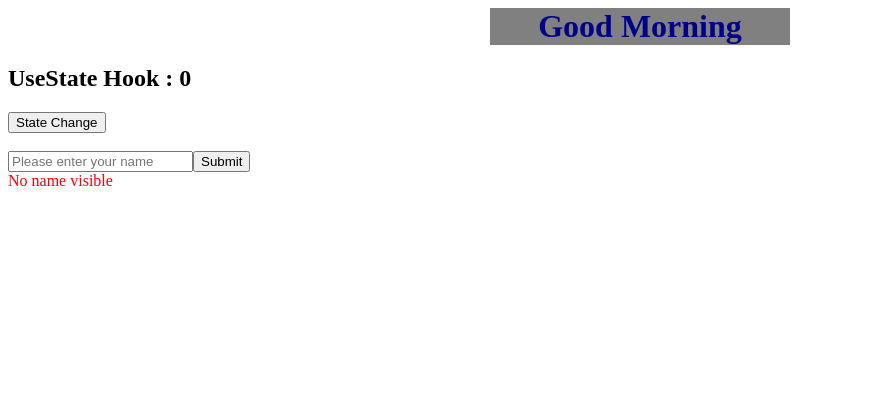
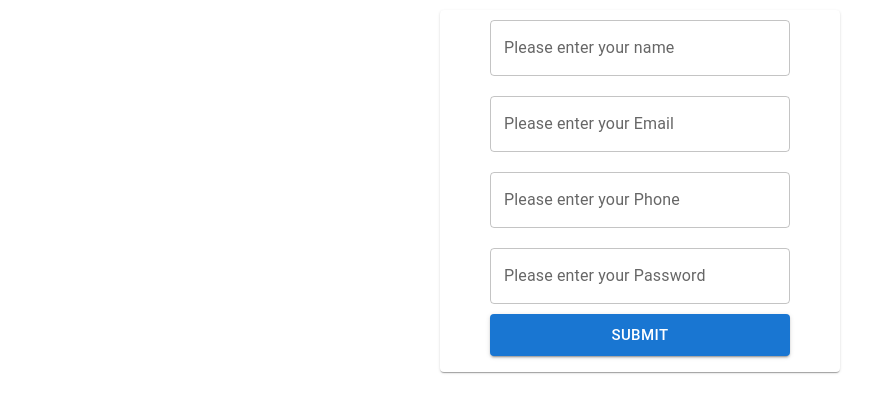
Before and after one commit to gitankita-account/javascript-course, a React (Vite) app in the folder react_vite/: page / in a window 1280 px wide. Shown: the top 412 px of the page, without its empty margins (0-896 px from the left). Built offline with nearby package versions, Linux system fonts and the light colour scheme.

Commit message:
JS from and react from

```diff
--- a/react_vite/package.json
+++ b/react_vite/package.json
@@ -10,6 +10,10 @@
     "preview": "vite preview"
   },
   "dependencies": {
+    "@emotion/react": "^11.11.4",
+    "@emotion/styled": "^11.11.5",
+    "@mui/material": "^5.15.19",
+    "bootstrap": "^5.3.3",
     "react": "^18.2.0",
     "react-dom": "^18.2.0"
   },
--- a/react_vite/src/App.jsx
+++ b/react_vite/src/App.jsx
@@ -1,7 +1,10 @@
 import "./assets/style/App.css";
+import EmployeeData from "./components/props/EmployeeData";
+import "bootstrap/dist/css/bootstrap.min.css";
 // import ArrayDataDisplay from "./components/basic-component/ArrayDataDisplay";
 // import ParentComponent from "./components/props/ParentComponent";
 import HooksUseState from "./hooks/USE_STATE/HooksUseState";
+import ReactForm from "./hooks/USE_STATE/ReactForm";
 function App() {
   const dt = new Date();
   let title = "";
@@ -27,12 +30,12 @@ function App() {
 
   return (
     <div>
-      <h1 style={styleObj}>Good {title}</h1>
-
+      {/* <h1 style={styleObj}>Good {title}</h1> */}
+      {/* <EmployeeData /> */}
       {/* <ArrayDataDisplay />
       <ParentComponent /> */}
-      <HooksUseState/>
-
+      {/* <HooksUseState /> */}
+      <ReactForm />
       {/* <h2>My name is {myname}</h2> */}
 
       {/* <button
--- /dev/null
+++ b/react_vite/src/components/props/EmployeeData.jsx
@@ -0,0 +1,11 @@
+import CustomTable from "../template/CustomTable";
+import employeeData from "../../fakedb/db.json";
+function EmployeeData() {
+  // parent
+  return (
+    <>
+      <CustomTable employeeData={employeeData} />
+    </>
+  );
+}
+export default EmployeeData;
--- /dev/null
+++ b/react_vite/src/components/template/CustomTable.jsx
@@ -0,0 +1,38 @@
+import PropType from "prop-types";
+function CustomTable(props) {
+  return (
+    <div className="card">
+      <div className="card-header">Employee Data</div>
+      <div className="card-body">
+        <table className="table">
+          <thead className="table-dark">
+            <tr>
+              <th>S/no</th>
+              <th>Employee name</th>
+              <th>Designation</th>
+              <th>Salary</th>
+            </tr>
+          </thead>
+          <tbody>
+            {props.employeeData.map((employee, i) => {
+              return (
+                <tr key={employee.emp_id}>
+                  <td>{i + 1}</td>
+                  <td>{employee.emp_name}</td>
+                  <td>{employee.emp_designation}</td>
+                  <td>{employee.emp_salary}</td>
+                </tr>
+              );
+            })}
+          </tbody>
+        </table>
+      </div>
+    </div>
+  );
+}
+
+CustomTable.propTypes = {
+  employeeData: PropType.object,
+};
+
+export default CustomTable;
--- a/react_vite/src/hooks/USE_STATE/HooksUseState.jsx
+++ b/react_vite/src/hooks/USE_STATE/HooksUseState.jsx
@@ -1,17 +1,12 @@
 import { useState } from "react";
-
+import { Button } from "@mui/material";
 function HooksUseState() {
   //   let count = 0;
 
   const [count, setCount] = useState(0);
   const [fullname, setFullname] = useState("");
   const [isFullname, setIsFullNameDisplay] = useState(false);
-  const [user, setUser] = useState({
-    fullname: "",
-    mobile: "",
-    password: "",
-    email: "",
-  });
+
   const stateHandler = () => {
     setCount(count + 10);
     console.log(count);
@@ -37,7 +32,10 @@ function HooksUseState() {
           placeholder="Please enter your name"
           onChange={changehandler}
         />
-        <button onClick={saubmitHandler}>Submit</button>
+
+        <Button variant="contained" onClick={saubmitHandler}>
+          Submit
+        </Button>
       </form>
       <div>
         {isFullname ? (
--- /dev/null
+++ b/react_vite/src/hooks/USE_STATE/ReactForm.jsx
@@ -0,0 +1,81 @@
+import { Box, Button, Card, FormGroup, Paper, TextField } from "@mui/material";
+import { useState } from "react";
+
+function ReactForm() {
+  const [user, setUser] = useState({
+    fullname: "",
+    email: "",
+    password: "",
+    phone: "",
+  });
+
+  const handleChange = (e) => {
+    const { name, value } = e.target;
+    setUser({ ...user, [name]: value });
+  };
+
+  console.log(user);
+  return (
+    <>
+      <Paper component={Card} sx={{ width: 400, margin: "10px auto" }}>
+        <form>
+          <FormGroup>
+            <TextField
+              variant="outlined"
+              sx={{ width: 300, margin: "10px auto" }}
+              label="Please enter your name"
+              name="fullname"
+              onChange={handleChange}
+              value={user.fullname}
+            />
+          </FormGroup>
+          <FormGroup>
+            <TextField
+              variant="outlined"
+              sx={{ width: 300, margin: "10px auto" }}
+              label="Please enter your Email"
+              name="email"
+              value={user.email}
+              onChange={handleChange}
+            />
+          </FormGroup>
+          <FormGroup>
+            <TextField
+              variant="outlined"
+              sx={{ width: 300, margin: "10px auto" }}
+              label="Please enter your Phone"
+              name="phone"
+              value={user.phone}
+              onChange={handleChange}
+            />
+          </FormGroup>
+          <FormGroup>
+            <TextField
+              variant="outlined"
+              sx={{ width: 300, margin: "10px auto" }}
+              label="Please enter your Password"
+              name="password"
+              value={user.password}
+              onChange={handleChange}
+            />
+          </FormGroup>
+          <FormGroup>
+            <Button
+              variant="contained"
+              size="large"
+              sx={{
+                width: 300,
+                margin: "auto",
+                display: "block",
+                marginBottom: 2,
+              }}
+            >
+              Submit
+            </Button>
+          </FormGroup>
+        </form>
+      </Paper>
+    </>
+  );
+}
+export default ReactForm;
```
Also changed, not shown: 2 other files (tests, documents, lock files or other folders).
